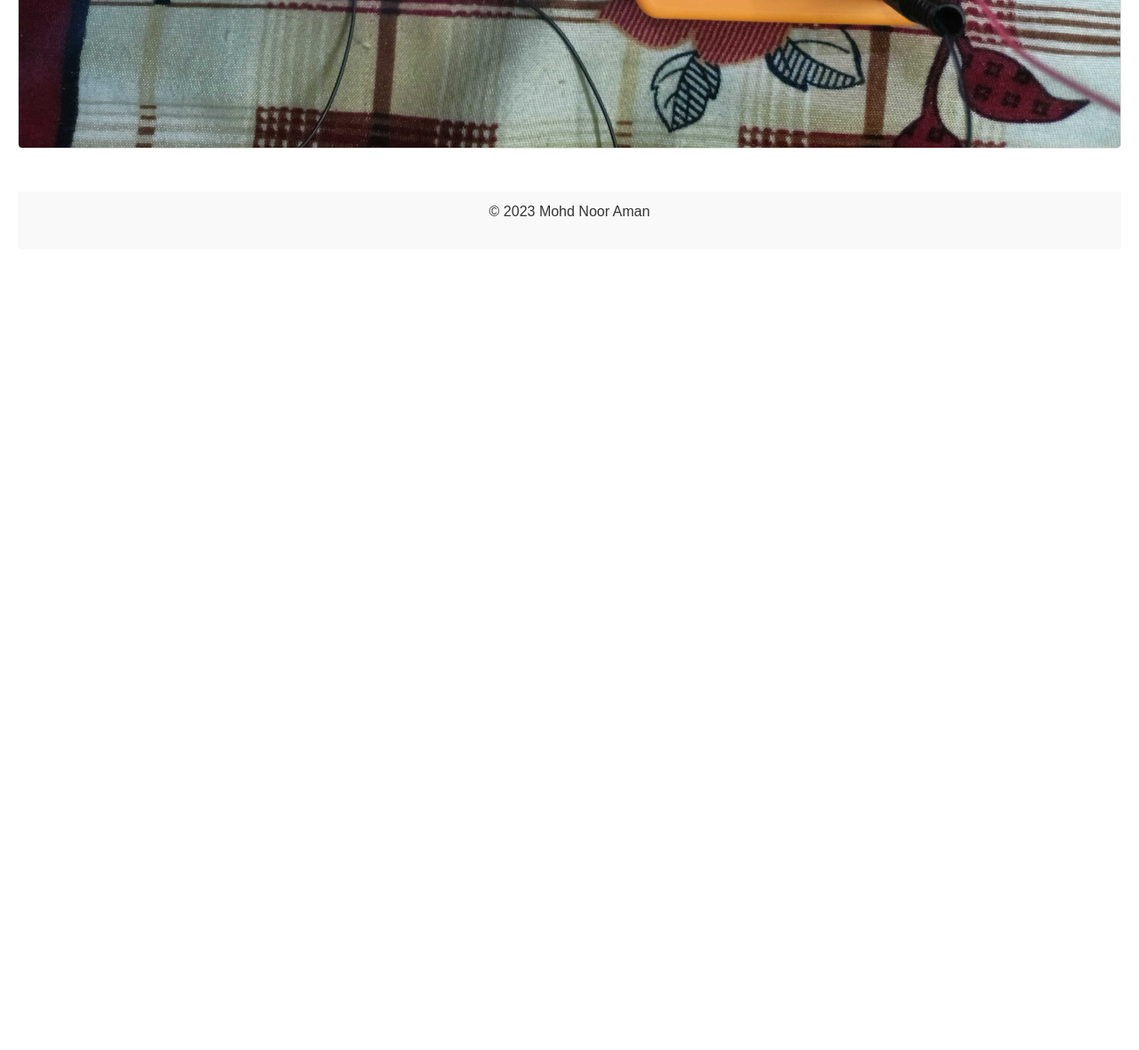
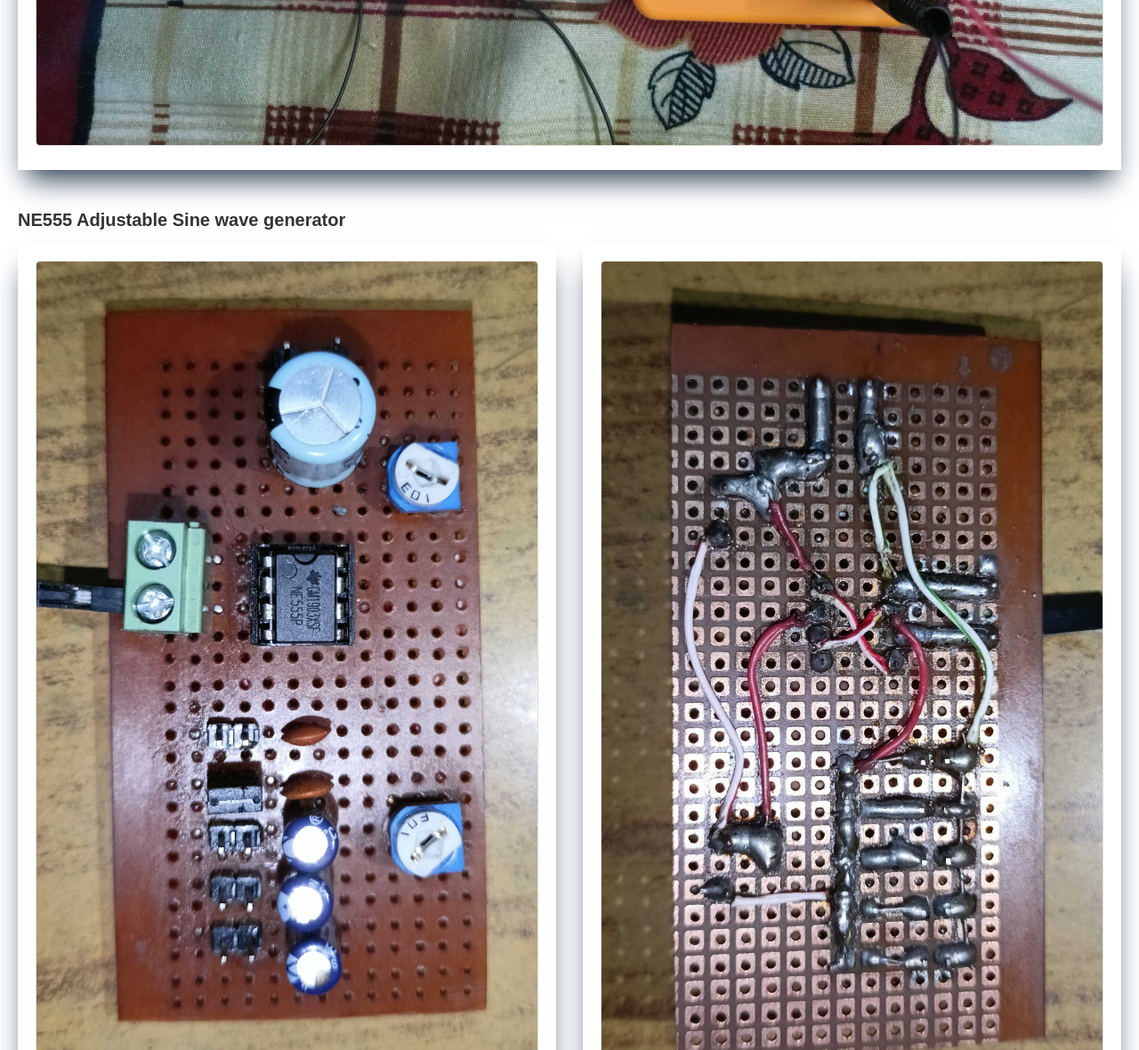
Before and after one commit to 0xNoor/Elec-Schema, a plain HTML site: page index.html in a window 1280 px wide. Shown: the part 1620-2800 px from the top of the page at 89% size. Before the commit the page ends 1920 px from the top, so only its background shows below. Drawn offline with Linux system fonts and the light colour scheme.

Commit message:
added new schematics in the index with modified shadow CSS

```diff
--- a/index.html
+++ b/index.html
@@ -46,12 +46,29 @@
     <section>
       <h2>Schematic Images</h2>
       <div class="schematic-gallery">
+        <div class="block">
         <a href="images/LEDVoltage.jpg" target="_blank">
           <img src="images/LEDVoltage.jpg" alt="Schematic 3">
         </a>
-        <!-- Add more schematic images as needed -->
+      </div>
       </div>
     </section>
+
+
+    <section>
+      <h2>NE555 Adjustable Sine wave generator</h2>
+      <div class="schematic-gallery">
+        <div class = "block">
+        <a href="images/SqrWaveFront.jpg" target="_blank">
+          <img src="images/SqrWaveFront.jpg" alt="Schematic 3">
+        </a>
+        </div>
+        <div class = "block">
+          <a href="images/SqrWaveBack.jpg" target="_blank">
+            <img src="images/SqrWaveBack.jpg" alt="Schematic 3">
+          </a>
+          </div>
+      </div>
   </main>
 
   <footer>
--- a/styles.css
+++ b/styles.css
@@ -42,7 +42,12 @@ p {
 .schematic-gallery {
   display: grid;
   grid-template-columns: repeat(auto-fit, minmax(300px, 1fr));
-  gap: 20px;
+  gap: 30px;
+}
+
+.block {
+  padding: 20px;
+  box-shadow: rgb(38, 57, 77) 0px 20px 30px -10px;
 }
 
 img {
```
Lines whose indentation alone changed are shown as unchanged.
